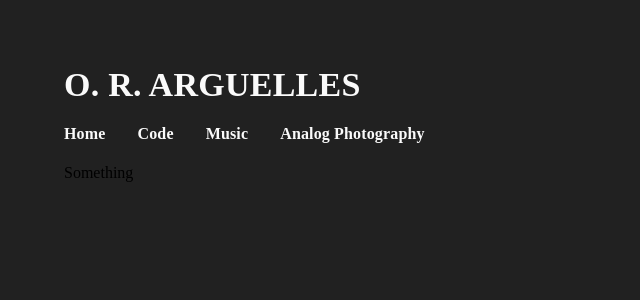
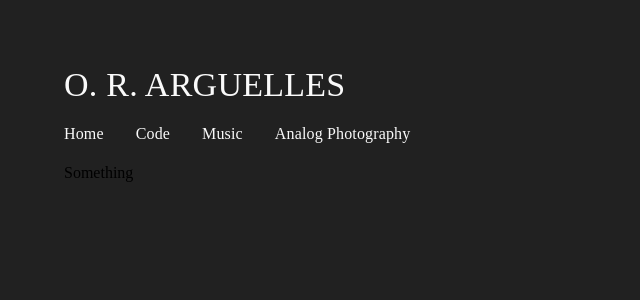
Before and after one commit to rylanarguelles/portfolio, a React (Create React App) app: page / in a window 1280 px wide. Shown: the top 300 px of the page, without its empty margins (0-640 px from the left). Built offline with nearby package versions, Linux system fonts and the light colour scheme.

Commit message:
Change font family

```diff
--- a/src/components/universal/Navigation/index.jsx
+++ b/src/components/universal/Navigation/index.jsx
@@ -7,8 +7,7 @@ import { withStyles } from '@material-ui/styles';
 const styles = (theme) => ({
     navItem: {
         color: grey[50],
-        fontFamily: 'Butler',
-        fontWeight: 'bold',
+        fontFamily: 'Berthold Akzidenz Grotesk',
         cursor: 'pointer',
     },
 });
```
